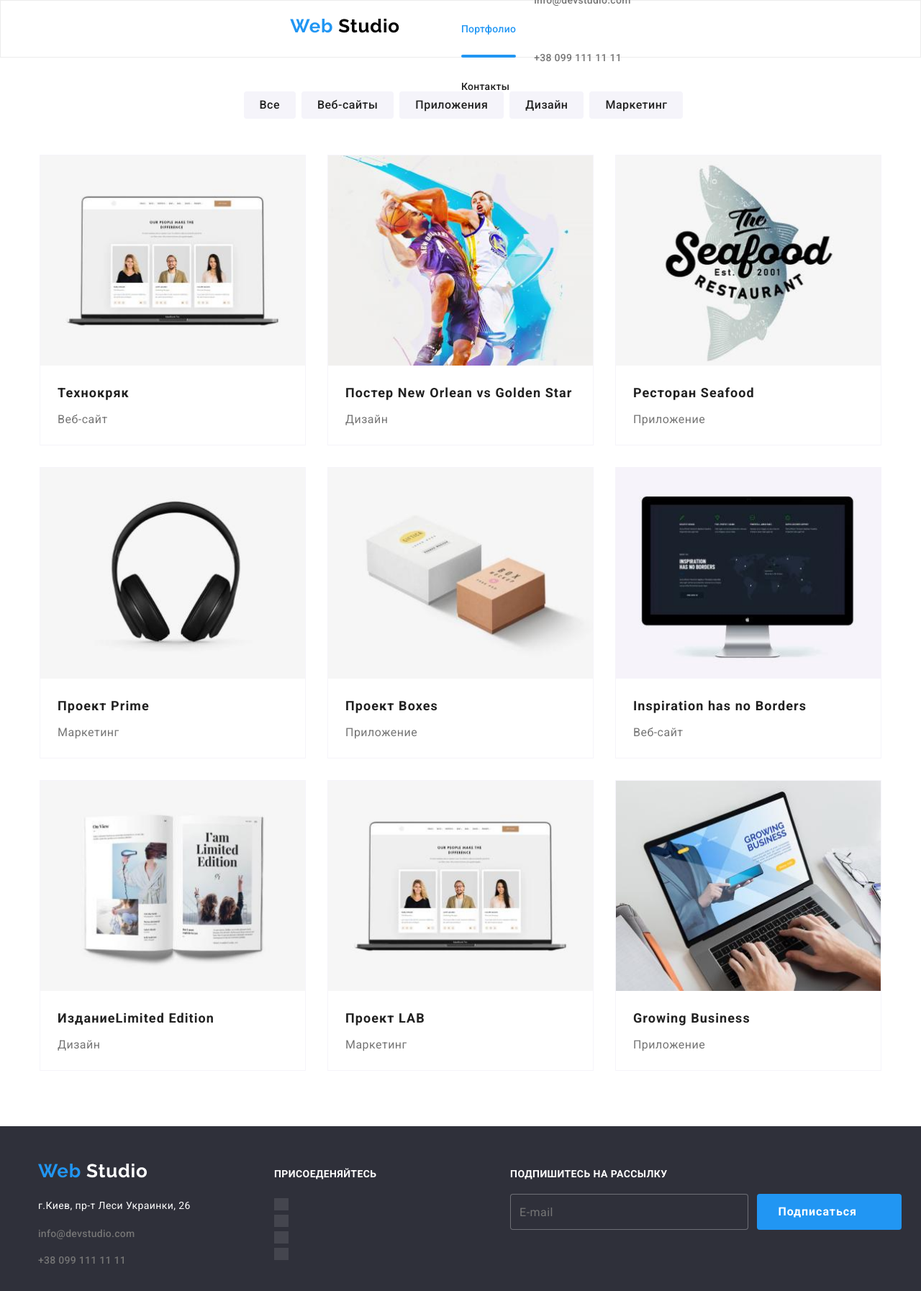
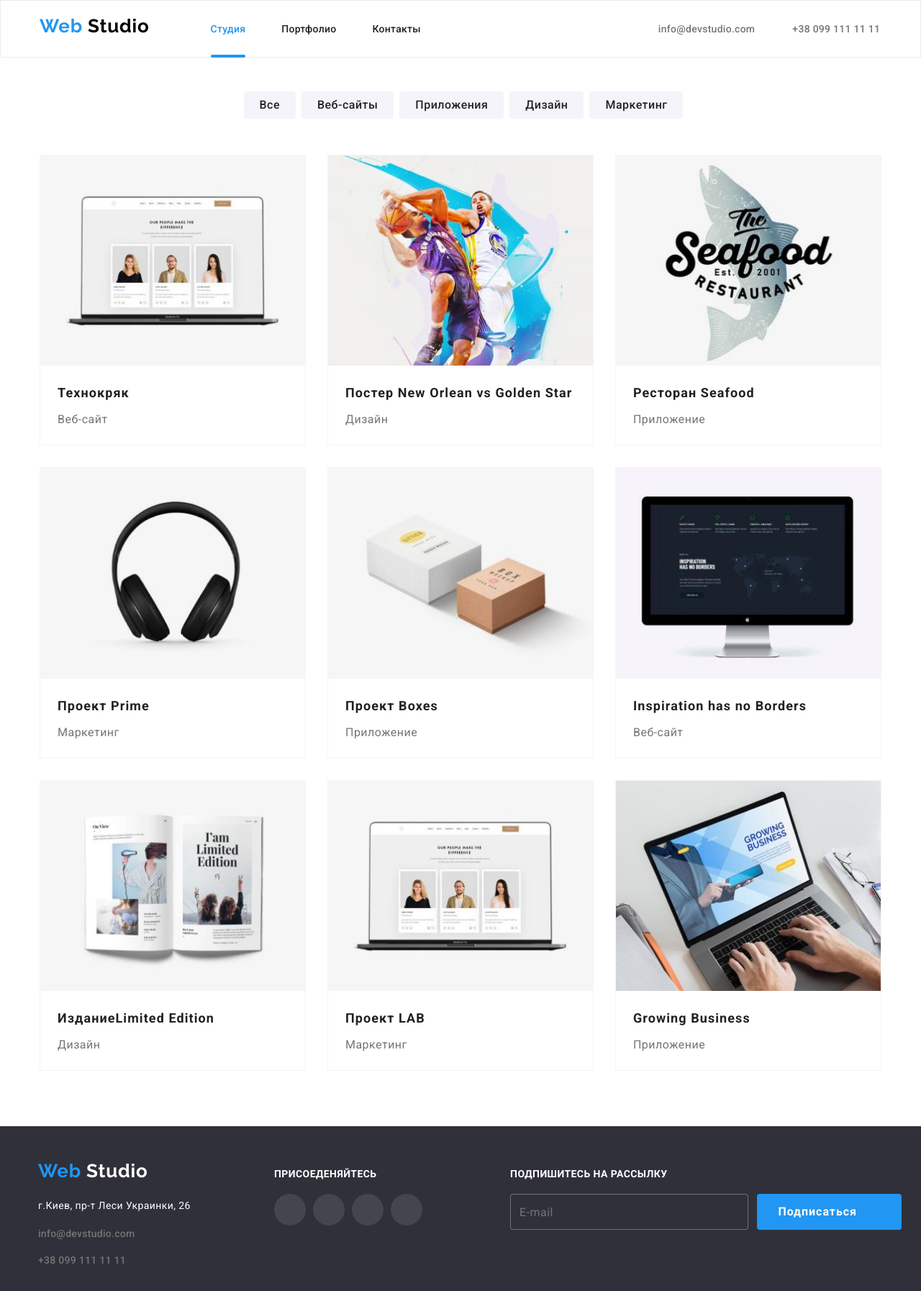
Before and after one commit to vognuk/goit-markup-hw-05, a plain HTML site: page portfolio.html in a window 1280 px wide. Shown: the whole page at 72% size. Drawn offline with Linux system fonts and the light colour scheme.

Commit message:
optimazed 2

```diff
--- a/portfolio.html
+++ b/portfolio.html
@@ -14,34 +14,34 @@
   </head>
   <body>
     <!--main menu container-->
-    <header class="header-line">
+    <header>
+      <div class="container">
         <div class="logo-container">
           <a class="logo-link" href="./index.html">
             <span class="logo-2-2"><span class="logo-1-2">Web</span> Studio</span>
           </a>
         </div>
-      <ul class="menu-list">
+        <ul class="header-menu header-pages">
           <li>
-          <a class="main-menu-link menu-block link-hover" href="./index.html"
+            <a class="main-menu-link current-page" href="./index.html"
               >Студия</a
             >
           </li>
           <li>
             <a
-            class="main-menu-link menu-block link-hover current-page"
+              class="main-menu-link"
               href="./portfolio.html"
               >Портфолио</a
             >
           </li>
-        <!--Is this link for an anchor?-->
           <li>
-          <a class="main-menu-link menu-block link-hover" href="">Контакты</a>
+            <a class="main-menu-link" href="">Контакты</a>
           </li>
         </ul>
         <!-- Header contacts -->
-      <ul class="contacts-list">
-        <li class="header-contacts-item menu-block link-hover">
-          <a class="contact-link menu-block" href="mailto:info@example.com"
+        <ul class="header-menu header-contacts">
+          <li>
+            <a class="contact-link" href="mailto:info@devstudio.com"
               ><svg
                 class="header-icon"
                 width="10px"
@@ -53,8 +53,8 @@
               <span class="header-number">info@devstudio.com</span></a
             >
           </li>
-        <li class="header-contacts-item">
-          <a class="contact-link menu-block link-hover" href="tel:+380991111111"
+          <li>
+            <a class="contact-link" href="tel:+380991111111"
               ><svg
                 class="header-icon"
                 width="10px"
@@ -67,6 +67,7 @@
             </a>
           </li>
         </ul>
+      </div>
     </header>
 
     <!--Portfolio container-->
@@ -284,7 +285,7 @@
           </a>
           <address>
             <ul class="contacts-links">
-              <li class="contact-item">
+              <li class="contact-item ">
                 <p class="address-post">
                   г.Киев, пр-т Леси Украинки, 26
                 </p>
@@ -308,10 +309,10 @@
         </div>
         <div class="footer-contacts">
           <span class="footer-subscribe">Присоеденяйтесь</span>
-          <ul class="footer-social-list">
-            <li class="footer-social-item">
+                      <ul class="social-list">
+              <li>
                 <a
-                class="social-link"
+                  class="social-link social-box social-web"
                   href="https://www.instagram.com/"
                   target="_blank"
                 >
@@ -320,9 +321,9 @@
                   </svg>
                 </a>
               </li>
-            <li class="footer-social-item">
+              <li>
                 <a
-                class="social-link"
+                  class="social-link social-box social-web"
                   href="https://twitter.com/"
                   target="_blank"
                 >
@@ -331,9 +332,9 @@
                   </svg>
                 </a>
               </li>
-            <li class="footer-social-item">
+              <li>
                 <a
-                class="social-link"
+                  class="social-link social-box social-web"
                   href="https://www.facebook.com/"
                   target="_blank"
                 >
@@ -342,9 +343,9 @@
                   </svg>
                 </a>
               </li>
-            <li class="footer-social-item">
+              <li>
                 <a
-                class="social-link"
+                  class="social-link social-box social-web"
                   href="https://www.linkedin.com/"
                   target="_blank"
                 >
```
Lines whose indentation alone changed are shown as unchanged.
